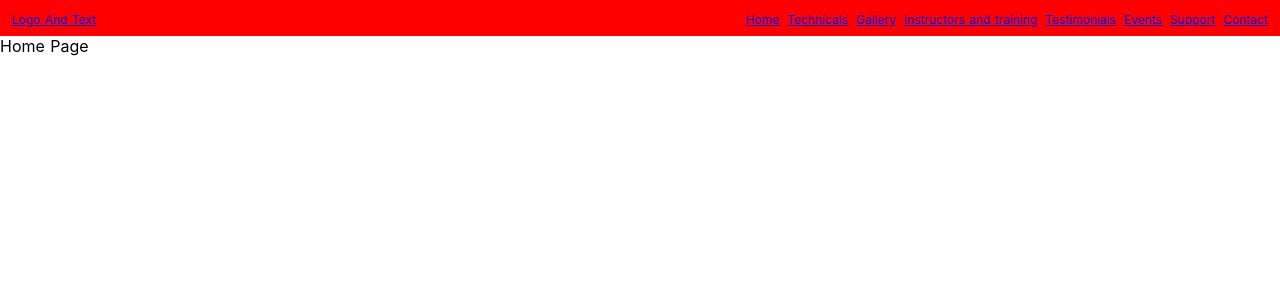
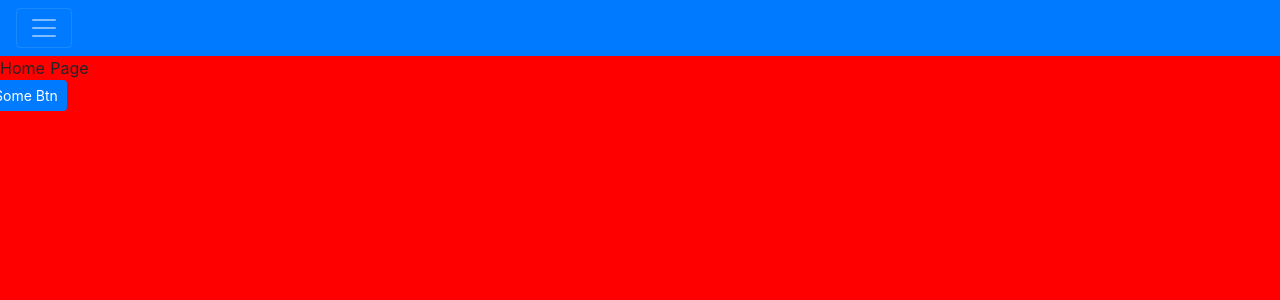
Before and after one commit to AdamAbonyi/AdamNuxtExample, a Nuxt app: page / in a window 1280 px wide. Shown: the top 300 px of the page. Built offline with nearby package versions, Linux system fonts and the light colour scheme.

Commit message:
Added bootstrap, global css, nuxt.config.js changes, router.js now works

```diff
--- /dev/null
+++ b/assets/style.scss
@@ -0,0 +1,3 @@
+body {
+  background-color:red;
+}
--- a/components/TopBar.vue
+++ b/components/TopBar.vue
@@ -1,46 +1,26 @@
 <template>
-  <div class="top-bar">
-    <div class="title">
-      <nuxt-link to="/">Logo And Text</nuxt-link>
-
-    </div>
-    <div class="buttons">
-      <nuxt-link to="/">Home</nuxt-link>
-      <nuxt-link to="/#technicals">Technicals</nuxt-link>
-      <nuxt-link to="/#gallery">Gallery</nuxt-link>
-      <nuxt-link to="/#instructors">Instructors and training</nuxt-link>
-      <nuxt-link to="/#testimonials">Testimonials</nuxt-link>
-      <nuxt-link to="/events">Events</nuxt-link>
-      <nuxt-link to="/support">Support</nuxt-link>
-      <nuxt-link to="/#contact">Contact</nuxt-link>
-    </div>
-  </div>
+ <b-navbar type="dark" variant="primary" toggleable>
+    <b-navbar-toggle target="nav_dropdown_collapse"></b-navbar-toggle>
+    <b-collapse is-nav id="nav_dropdown_collapse">
+      <b-navbar-nav>
+        <b-nav-item to="/#home">Home</b-nav-item>
+        <b-nav-item to="/#technicals">Technicals</b-nav-item>
+        <b-nav-item to="/#gallery">Gallery</b-nav-item>
+        <b-nav-item to="/#instructors">Instructors and training</b-nav-item>
+        <b-nav-item to="/#testimonials">Testimonials</b-nav-item>
+        <b-nav-item to="/events">Events</b-nav-item>
+        <b-nav-item to="/support">Support</b-nav-item>
+        <b-nav-item to="/#contact">Contact</b-nav-item>
+      </b-navbar-nav>
+    </b-collapse>
+  </b-navbar>
 </template>
 
 <script>
-  export default {
-    name: "TopBar"
-  }
+export default {
+  name: "TopBar"
+};
 </script>
 
 <style scoped>
-a {
-  padding:4px;
-  font-size: 12px;
-}
-.top-bar {
-  padding:8px;
-  width:100%;
-  display: flex;
-  background-color:red;
-}
-
-.title {
-  flex:auto;
-}
-
-.buttons {
-  text-align:right;
-  flex:auto;
-}
 </style>
--- a/nuxt.config.js
+++ b/nuxt.config.js
@@ -3,36 +3,56 @@ module.exports = {
   ** Headers of the page
   */
   head: {
-    title: 'nuxtjjouda',
+    title: "nuxtjjouda",
     meta: [
-      { charset: 'utf-8' },
-      { name: 'viewport', content: 'width=device-width, initial-scale=1' },
-      { hid: 'description', name: 'description', content: 'Nuxt.js project' }
+      { charset: "utf-8" },
+      { name: "viewport", content: "width=device-width, initial-scale=1, shrink-to-fit=no" },
+      { hid: "description", name: "description", content: "Nuxt.js project" }
     ],
-    link: [
-      { rel: 'icon', type: 'image/x-icon', href: '/favicon.ico' }
-    ]
+    link: [{ rel: "icon", type: "image/x-icon", href: "/favicon.ico" }]
   },
+  css: [
+    "@/assets/style.scss"
+  ],
+  /*
+  ** Modules
+  */
+  modules: [
+    "bootstrap-vue/nuxt",
+
+    // Or if you have custom bootstrap CSS...
+    // ["bootstrap-vue/nuxt", { css: false }]
+    '@nuxtjs/router'
+  ],
   /*
   ** Customize the progress bar color
   */
-  loading: { color: '#3B8070' },
+  loading: { color: "#3B8070" },
   /*
   ** Build configuration
   */
   build: {
+    vendor: ['babel-polyfill'],
+    /** Support for postcss */
+    postcss: [
+      require('autoprefixer')(),
+      require('postcss-nested')(),
+      require('postcss-responsive-type')(),
+      require('postcss-hexrgba')(),
+      require('precss')(),
+    ],
     /*
     ** Run ESLint on save
     */
-    extend (config, { isDev, isClient }) {
+    extend(config, { isDev, isClient }) {
       if (isDev && isClient) {
         config.module.rules.push({
-          enforce: 'pre',
+          enforce: "pre",
           test: /\.(js|vue)$/,
-          loader: 'eslint-loader',
+          loader: "eslint-loader",
           exclude: /(node_modules)/
-        })
+        });
       }
     }
   }
-}
+};
--- a/pages/index.vue
+++ b/pages/index.vue
@@ -1,6 +1,12 @@
 <template>
 <div>
   Home Page
+
+  <div class="row">
+    <b-button variant="primary" size="sm">
+      Some Btn
+    </b-button>
+  </div>
 </div>
   <!-- <section class="container">
     <div>
@@ -26,13 +32,17 @@
 </template>
 
 <script>
-import AppLogo from '~/components/AppLogo.vue'
+import AppLogo from "~/components/AppLogo.vue";
 
 export default {
+  transition: {
+    name: 'slide',
+    mode: 'out-in'
+  },
   components: {
     AppLogo
   }
-}
+};
 </script>
 
 <style>
--- /dev/null
+++ b/postcss.config.js
@@ -0,0 +1,12 @@
+
+// This will be merged with Nuxt's defaults as you can see in their source:
+// https://github.com/nuxt/nuxt.js/blob/c55df0796832339f6c132fb76a266acc6b9f249b/lib/common/options.js#L94
+
+// https://github.com/michael-ciniawsky/postcss-load-config
+
+module.exports = {
+  'plugins': {
+    'precss': { },
+    'autoprefixer': { }
+  }
+}
--- a/router.js
+++ b/router.js
@@ -3,7 +3,7 @@ import Router from 'vue-router'
 
 import index from '~/pages/index'
 import technicals from '~/pages/technicals'
-import technicalsId from '~/pages/technicals/_id'
+import technicalsId from '~/pages/t/_id'
 import events from '~/pages/events'
 import support from '~/pages/support'
 
```
Also changed, not shown: package.json (+13 -2 lines), 1 other file (tests, documents, lock files or other folders).
